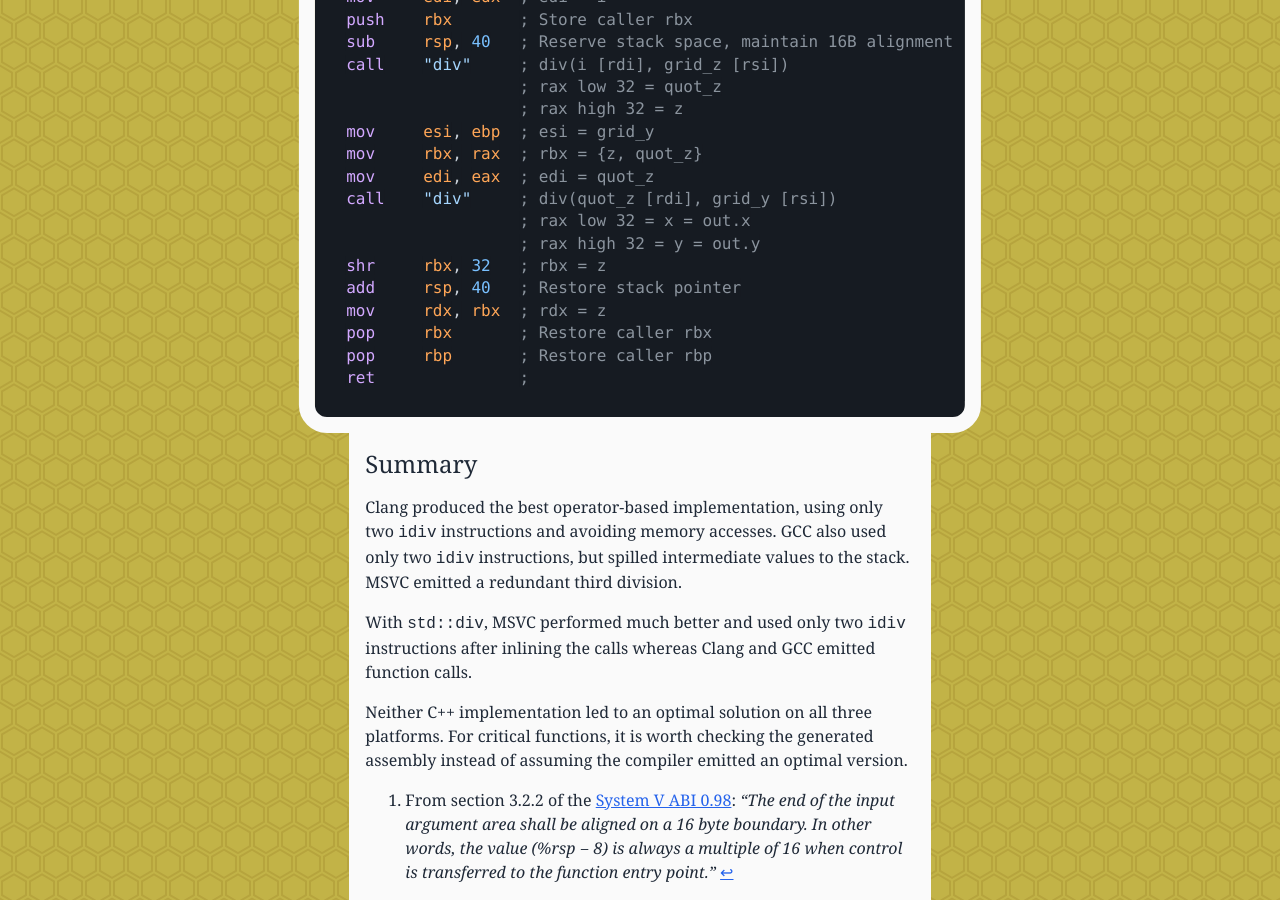
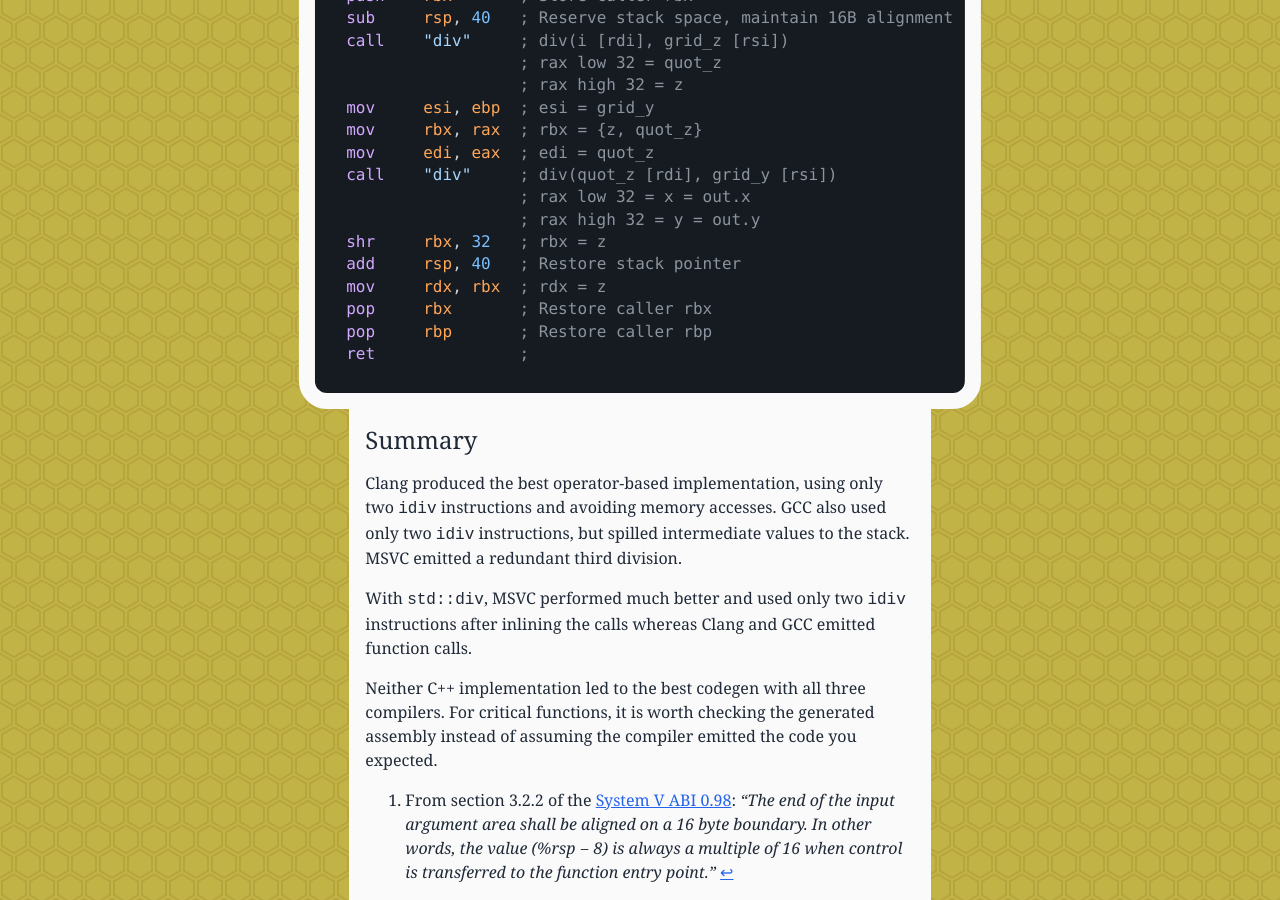
Before and after one commit to nukethebees/nukethebees.github.io, a Jekyll site: the page built from _posts/2026-06-29-int-division-modulo-optimisation-differences-clang-gcc-msvc.md, in a window 1280 px wide and 900 px high, scrolled down 6584 px. Built offline with Jekyll 4.4.1, drawn with Linux system fonts in a browser that asks for light colours; comment, search, counter and statistics services are not loaded; some of the changed text lies outside the part shown.

Commit message:
Make wording less absolute

````diff
--- a/_posts/2026-06-29-int-division-modulo-optimisation-differences-clang-gcc-msvc.md
+++ b/_posts/2026-06-29-int-division-modulo-optimisation-differences-clang-gcc-msvc.md
@@ -1,7 +1,7 @@
 ---
 layout: post
 title:  "Comparing an Integer Division Optimisation in Clang, MSVC, and GCC"
-date:   2026-06-29 20:25:00 +0100
+date:   2026-06-29 20:30:00 +0100
 categories: software cpp asm
 ---
 
@@ -12,7 +12,6 @@ I was optimising the conversion of a 1D index into a 3D row-major grid coordinat
 1. operators `/` and `%`
 2. `std::div`
 
-Neither implementation was optimal on all three compilers.
 GCC and Clang optimised the operator-based version well, but MSVC emitted a redundant division.
 Using `std::div` fixed MSVC's issue, but GCC and Clang emitted function calls instead of inlining the functions.
 
@@ -28,7 +27,7 @@ y = (i / grid.z) % grid.y
 z = i % grid.z
 ```
 
-On x86, an optimal implementation should only require two [`idiv` instructions](https://www.felixcloutier.com/x86/idiv) because `idiv` calculates both the quotient and remainder and stores them in `rax` and `rdx` respectively.
+On x86, this can be implemented with only two [`idiv` instructions](https://www.felixcloutier.com/x86/idiv) because `idiv` calculates both the quotient and remainder and stores them in `rax` and `rdx` respectively.
 
 The expanded pseudocode below shows this:
 
@@ -291,7 +290,7 @@ MSVC emitted a redundant third division.
 
 With `std::div`, MSVC performed much better and used only two `idiv` instructions after inlining the calls whereas Clang and GCC emitted function calls.
 
-Neither C++ implementation led to an optimal solution on all three platforms.
-For critical functions, it is worth checking the generated assembly instead of assuming the compiler emitted an optimal version.
+Neither C++ implementation led to the best codegen with all three compilers.
+For critical functions, it is worth checking the generated assembly instead of assuming the compiler emitted the code you expected.
 
 [^1]: From section 3.2.2 of the [System V ABI 0.98](https://refspecs.linuxbase.org/elf/x86_64-abi-0.98.pdf): _"The end of the input argument area shall be aligned on a 16 byte boundary. In other words, the value (%rsp − 8) is always a multiple of 16 when control is transferred to the function entry point."_
````
